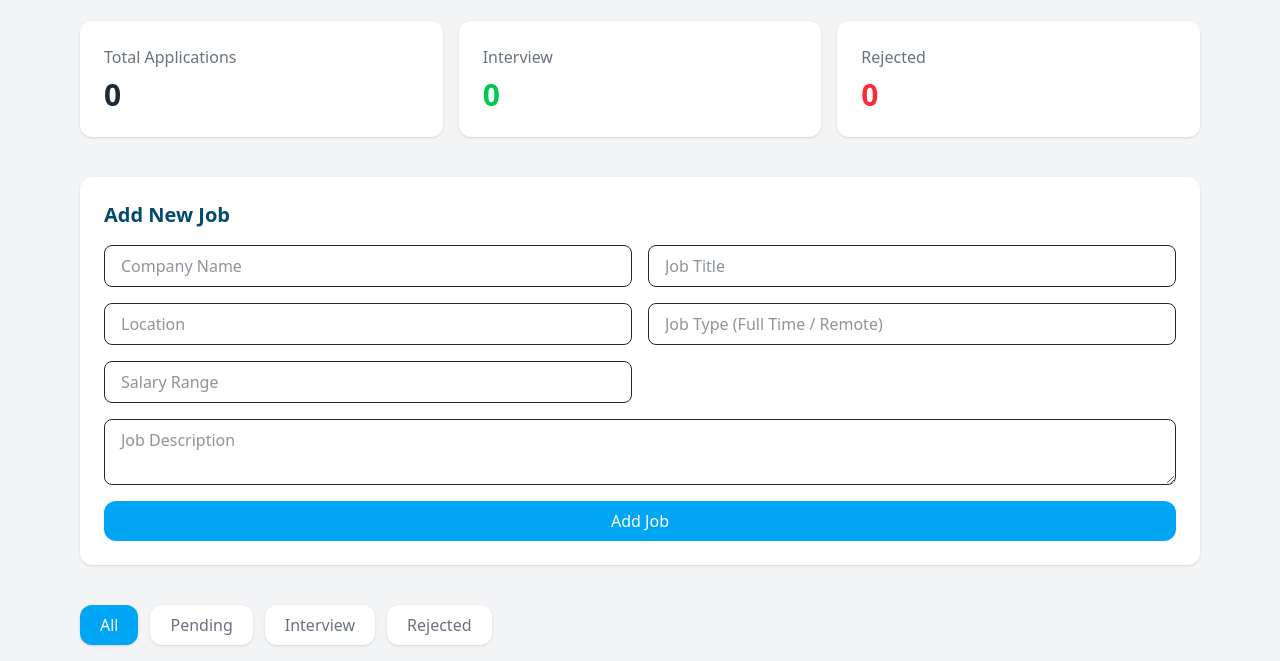
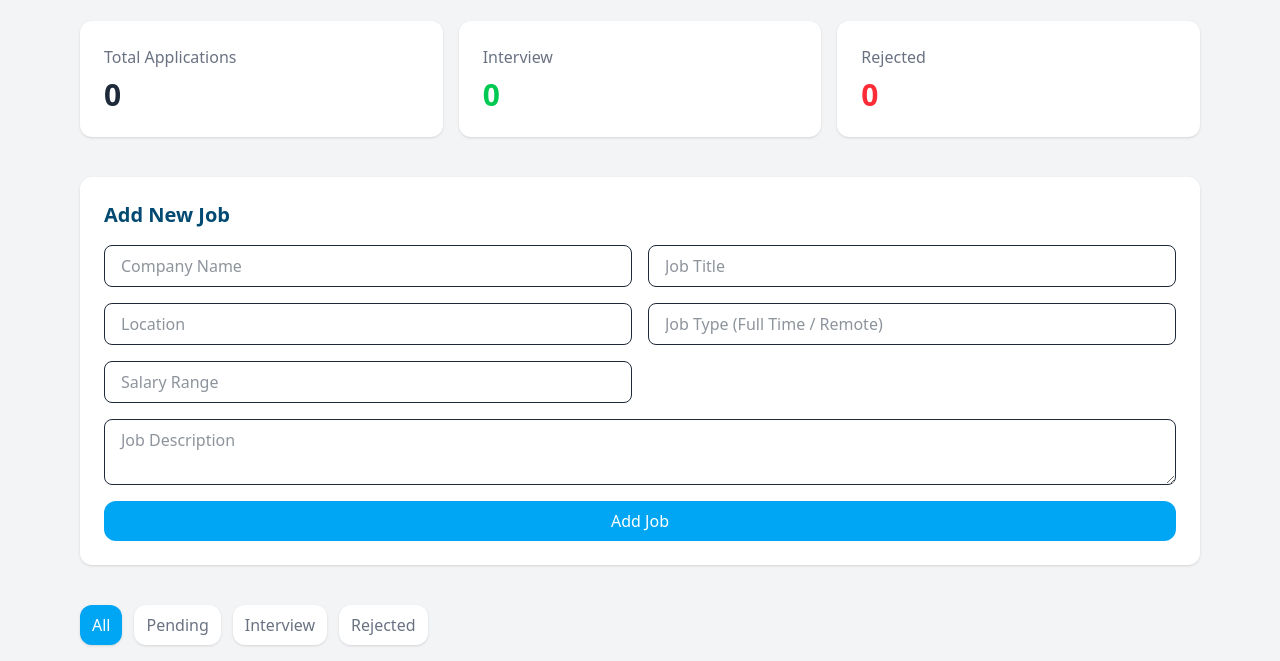
Before and after one commit to Azizulislamch/ApplyFlow-Job-Application-Manager, a website: page index.html in a window 1280 px wide. Shown: the part 139-800 px from the top of the page. Drawn offline with nearby package versions, Linux system fonts and the light colour scheme.

Commit message:
Change html

```diff
--- a/index.html
+++ b/index.html
@@ -56,10 +56,10 @@
 
         <!-- ================= FILTER BUTTONS ================= -->
         <section class="flex flex-wrap gap-3 mb-8">
-            <button class="filter-btn px-5 py-2 rounded-xl bg-sky-500 text-white font-medium shadow">All</button>
-            <button class="filter-btn px-5 py-2 rounded-xl bg-white text-gray-500 font-medium shadow">Pending</button>
-            <button class="filter-btn px-5 py-2 rounded-xl bg-white text-gray-500 font-medium shadow">Interview</button>
-            <button class="filter-btn px-5 py-2 rounded-xl bg-white text-gray-500 font-medium shadow">Rejected</button>
+            <button class="filter-btn px-3 py-2 rounded-xl bg-sky-500 text-white font-medium shadow">All</button>
+            <button class="filter-btn px-3 py-2 rounded-xl bg-white text-gray-500 font-medium shadow">Pending</button>
+            <button class="filter-btn px-3 py-2 rounded-xl bg-white text-gray-500 font-medium shadow">Interview</button>
+            <button class="filter-btn px-3 py-2 rounded-xl bg-white text-gray-500 font-medium shadow">Rejected</button>
         </section>
 
         <!-- ================= JOB LIST ================= -->
```
